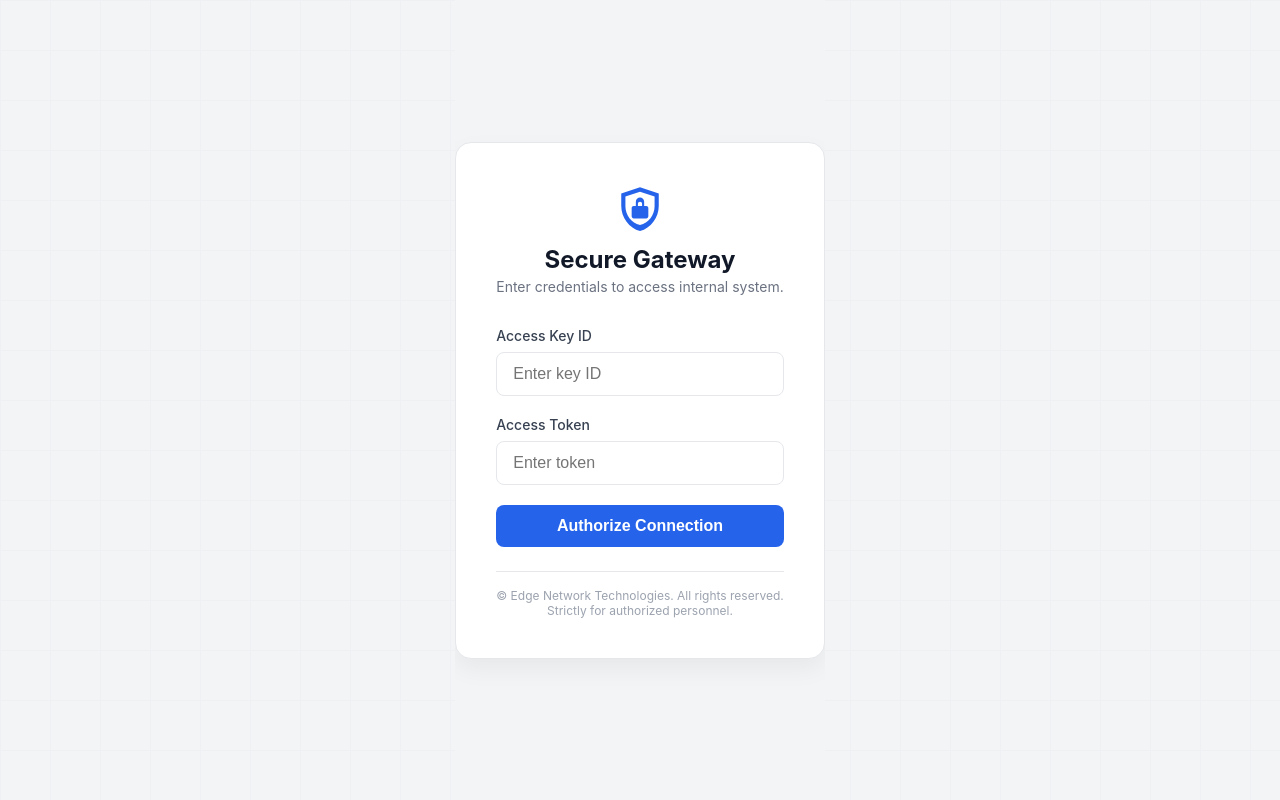
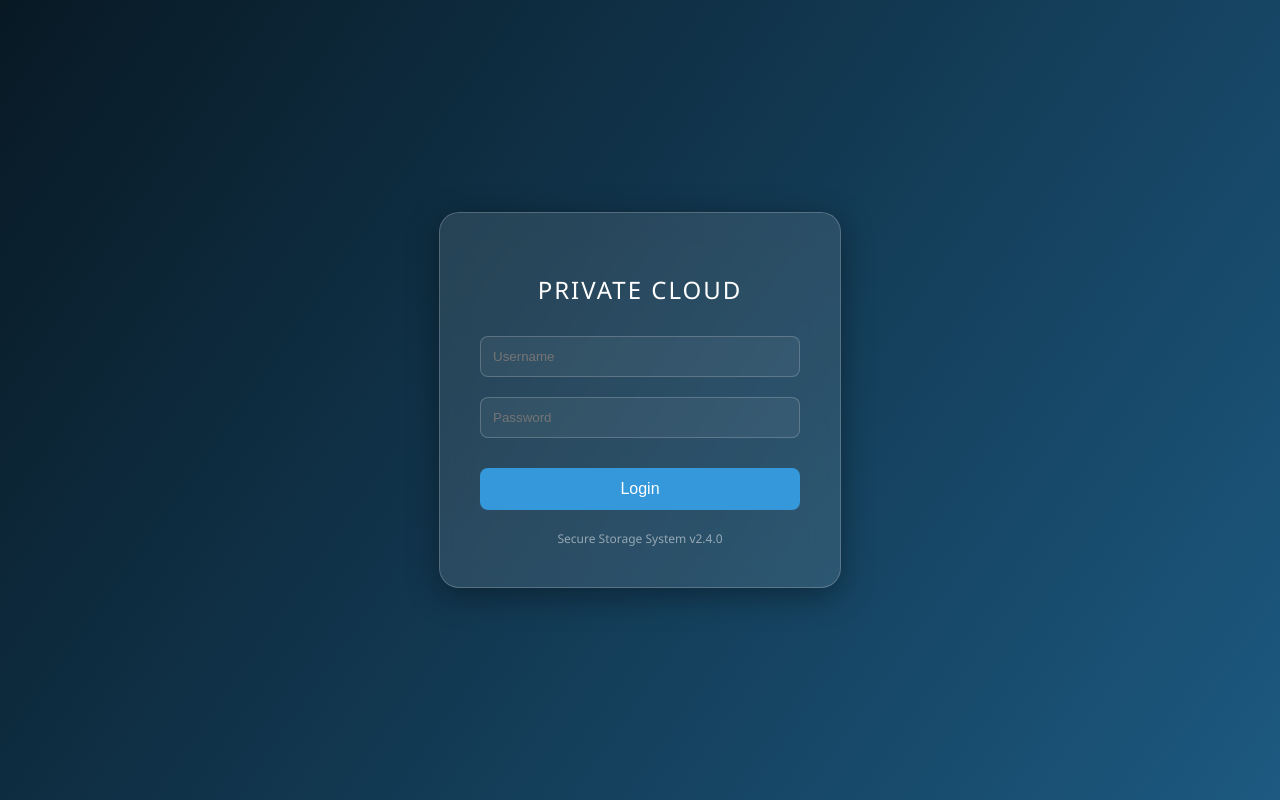
Before and after one commit to wdyysy/wangye, a plain HTML site: page index.html in a window 1280 px wide. Drawn offline with Linux system fonts and the light colour scheme.

Commit message:
Update index.html

```diff
--- a/index.html
+++ b/index.html
@@ -1,188 +1,130 @@
 <!DOCTYPE html>
-<html lang="en">
+<html lang="zh-CN">
 <head>
     <meta charset="UTF-8">
-    <meta name="viewport" content="width=device-width, initial-scale=1.0, maximum-scale=1.0, user-scalable=no">
-    <meta name="robots" content="noindex, nofollow, noarchive">
-    <title>Secure Access Gateway | Internal Management System</title>
-    <link rel="icon" href="https://www.cloudflare.com/favicon.ico" type="image/x-icon">
+    <meta name="viewport" content="width=device-width, initial-scale=1.0">
+    <title>Private Cloud Storage - Login</title>
     <style>
         :root {
-            --primary-color: #2563eb; /* 现代蓝色 */
-            --bg-color: #f3f4f6;
-            --text-color: #1f2937;
-            --card-bg: #ffffff;
-            --border-color: #e5e7eb;
+            --glass-bg: rgba(255, 255, 255, 0.1);
+            --glass-border: rgba(255, 255, 255, 0.2);
+            --text-color: #ffffff;
         }
 
         body, html {
+            margin: 0;
+            padding: 0;
             height: 100%;
-            margin: 0;
-            font-family: -apple-system, BlinkMacSystemFont, "Segoe UI", Roboto, "Helvetica Neue", Arial, sans-serif;
-            background-color: var(--bg-color);
-            color: var(--text-color);
-            display: flex;
-            align-items: center;
-            justify-content: center;
+            font-family: 'Segoe UI', Roboto, Helvetica, Arial, sans-serif;
             overflow: hidden;
         }
 
-        /* 复杂的背景纹理 (增加真实感) */
-        .bg-grid {
+        /* 动态渐变背景 */
+        .background {
             position: fixed;
-            top: 0; left: 0; width: 100%; height: 100%;
-            background-image: linear-gradient(var(--border-color) 1px, transparent 1px),
-                              linear-gradient(90deg, var(--border-color) 1px, transparent 1px);
-            background-size: 50px 50px;
-            opacity: 0.3;
+            width: 100vw;
+            height: 100vh;
+            background: linear-gradient(125deg, #2c3e50, #000000, #2980b9);
+            background-size: 400% 400%;
+            animation: Gradient 15s ease infinite;
             z-index: -1;
         }
 
-        .login-card {
-            background: var(--card-bg);
-            padding: 2.5rem;
-            border-radius: 16px;
-            box-shadow: 0 10px 25px rgba(0,0,0,0.05);
-            width: 100%;
-            max-width: 400px;
-            border: 1px solid var(--border-color);
-            transition: transform 0.3s ease, box-shadow 0.3s ease;
-            position: relative;
-            z-index: 10;
+        @keyframes Gradient {
+            0% { background-position: 0% 50%; }
+            50% { background-position: 100% 50%; }
+            100% { background-position: 0% 50%; }
         }
 
-        .login-card:hover {
-            transform: translateY(-5px);
-            box-shadow: 0 15px 35px rgba(0,0,0,0.1);
+        .container {
+            display: flex;
+            justify-content: center;
+            align-items: center;
+            height: 100vh;
         }
 
-        .logo-area {
+        /* 毛玻璃卡片 */
+        .glass-card {
+            background: var(--glass-bg);
+            backdrop-filter: blur(15px);
+            -webkit-backdrop-filter: blur(15px);
+            border: 1px solid var(--glass-border);
+            border-radius: 20px;
+            padding: 40px;
+            width: 320px;
             text-align: center;
-            margin-bottom: 2rem;
+            box-shadow: 0 8px 32px 0 rgba(0, 0, 0, 0.37);
         }
 
-        .logo-svg {
-            width: 50px;
-            height: 50px;
-            fill: var(--primary-color);
-            margin-bottom: 0.5rem;
-        }
-
-        .sys-title {
-            font-size: 1.5rem;
-            font-weight: 700;
-            color: #111827;
-            margin: 0;
-        }
-
-        .sys-subtitle {
-            font-size: 0.875rem;
-            color: #6b7280;
-            margin-top: 0.25rem;
+        h2 {
+            color: var(--text-color);
+            margin-bottom: 30px;
+            font-weight: 300;
+            letter-spacing: 2px;
         }
 
         .input-group {
-            margin-bottom: 1.25rem;
+            margin-bottom: 20px;
+            position: relative;
         }
 
-        .input-label {
-            display: block;
-            font-size: 0.875rem;
-            font-weight: 500;
-            color: #374151;
-            margin-bottom: 0.5rem;
+        input {
+            width: 100%;
+            padding: 12px;
+            background: rgba(255, 255, 255, 0.05);
+            border: 1px solid var(--glass-border);
+            border-radius: 8px;
+            color: white;
+            outline: none;
+            box-sizing: border-box;
+            transition: 0.3s;
         }
 
-        .input-field {
-            width: 100%;
-            padding: 0.75rem 1rem;
-            border: 1px solid var(--border-color);
-            border-radius: 8px;
-            font-size: 1rem;
-            transition: border-color 0.2s, box-shadow 0.2s;
-            box-sizing: border-box;
+        input:focus {
+            background: rgba(255, 255, 255, 0.1);
+            border-color: #3498db;
         }
 
-        .input-field:focus {
-            outline: none;
-            border-color: var(--primary-color);
-            box-shadow: 0 0 0 3px rgba(37, 99, 235, 0.1);
+        button {
+            width: 100%;
+            padding: 12px;
+            border: none;
+            border-radius: 8px;
+            background: #3498db;
+            color: white;
+            cursor: pointer;
+            font-size: 16px;
+            transition: 0.3s;
+            margin-top: 10px;
         }
 
-        .login-btn {
-            width: 100%;
-            padding: 0.75rem;
-            background-color: var(--primary-color);
-            color: white;
-            border: none;
-            border-radius: 8px;
-            font-size: 1rem;
-            font-weight: 600;
-            cursor: pointer;
-            transition: background-color 0.2s, transform 0.1s;
+        button:hover {
+            background: #2980b9;
+            box-shadow: 0 0 15px rgba(52, 152, 219, 0.4);
         }
 
-        .login-btn:hover {
-            background-color: #1d4ed8;
-        }
-
-        .login-btn:active {
-            transform: scale(0.98);
-        }
-
-        .footer-info {
-            text-align: center;
-            margin-top: 1.5rem;
-            font-size: 0.75rem;
-            color: #9ca3af;
-            border-top: 1px solid var(--border-color);
-            padding-top: 1rem;
-        }
-
-        /* 密码输入错误时的动画 */
-        @keyframes shake {
-            0%, 100% { transform: translateX(0); }
-            10%, 30%, 50%, 70%, 90% { transform: translateX(-5px); }
-            20%, 40%, 60%, 80% { transform: translateX(5px); }
-        }
-
-        .shake {
-            animation: shake 0.5s;
+        .footer {
+            margin-top: 20px;
+            color: rgba(255, 255, 255, 0.5);
+            font-size: 12px;
         }
     </style>
 </head>
 <body>
-
-    <div class="bg-grid"></div>
-
-    <div class="login-card" id="loginCard">
-        <div class="logo-area">
-            <svg class="logo-svg" viewBox="0 0 24 24" xmlns="http://www.w3.org/2000/svg">
-                <path d="M12 2L3 5v6c0 5.55 3.84 10.74 9 12 5.16-1.26 9-6.45 9-12V5l-9-3zm0 2.18l7 2.33v4.62c0 4.19-2.83 8.02-7 9.07-4.17-1.05-7-4.88-7-9.07V6.51l7-2.33zM12 7c-1.1 0-2 .9-2 2v2H9c-.55 0-1 .45-1 1v4c0 .55.45 1 1 1h6c.55 0 1-.45 1-1v-4c0-.55-.45-1-1-1h-1V9c0-1.1-.9-2-2-2zm0 2c.55 0 1 .45 1 1v1h-2v-1c0-.55.45-1 1-1z"/>
-            </svg>
-                <h1 class="sys-title">Secure Gateway</h1>
-                <p class="sys-subtitle">Enter credentials to access internal system.</p>
-        </div>
-
-        <form id="loginForm">
+    <div class="background"></div>
+    <div class="container">
+        <div class="glass-card">
+            <h2>PRIVATE CLOUD</h2>
             <div class="input-group">
-                <label class="input-label" for="username">Access Key ID</label>
-                <input class="input-field" type="text" id="username" autocomplete="username" placeholder="Enter key ID">
+                <input type="text" placeholder="Username" id="user">
             </div>
             <div class="input-group">
-                <label class="input-label" for="password">Access Token</label>
-                <input class="input-field" type="password" id="password" autocomplete="current-password" placeholder="Enter token">
+                <input type="password" placeholder="Password" id="pass">
             </div>
-            <button class="login-btn" type="submit">Authorize Connection</button>
-        </form>
-
-        <div class="footer-info">
-            &copy; <span id="year"></span> Edge Network Technologies. All rights reserved.<br>
-            Strictly for authorized personnel.
+            <button onclick="handleLogin()">Login</button>
+            <div class="footer" id="status">Secure Storage System v2.4.0</div>
         </div>
     </div>
-
     <script src="app.js"></script>
-
 </body>
 </html>
```
